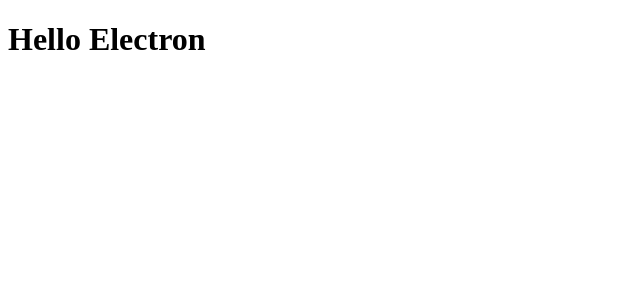
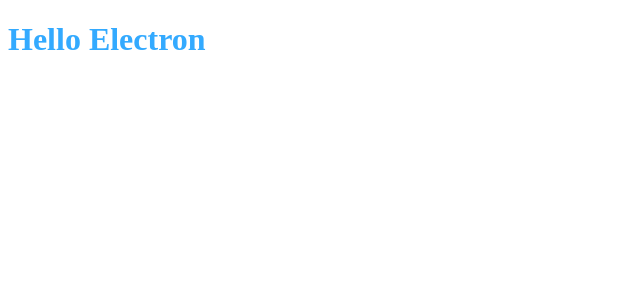
Before and after one commit to vikiboss/gs-helper, a React app: page / in a window 1280 px wide. Shown: the top 300 px of the page, without its empty margins (0-640 px from the left). Built offline with nearby package versions, Linux system fonts and the light colour scheme.

Commit message:
➕ add less css support

```diff
--- a/package.json
+++ b/package.json
@@ -35,6 +35,8 @@
     "eslint": "^8.0.1",
     "eslint-plugin-import": "^2.25.0",
     "fork-ts-checker-webpack-plugin": "^6.0.1",
+    "less": "^4.1.2",
+    "less-loader": "^10.2.0",
     "node-loader": "^2.0.0",
     "style-loader": "^3.0.0",
     "ts-loader": "^9.2.2",
--- a/src/App.tsx
+++ b/src/App.tsx
@@ -1,4 +1,6 @@
-import React from 'react';
+import React from "react";
+
+import "./style.less";
 
 const App: React.FC = () => {
   return <h1>Hello Electron</h1>;
--- /dev/null
+++ b/src/style.less
@@ -0,0 +1,3 @@
+h1 {
+  color: #3af;
+}
--- a/webpack/rules.js
+++ b/webpack/rules.js
@@ -1,4 +1,8 @@
 module.exports = [
+  {
+    test: /\.less$/i,
+    use: ["style-loader", "css-loader", "less-loader"]
+  },
   {
     test: /native_modules\/.+\.node$/,
     use: "node-loader"
```
Also changed, not shown: 1 other file (tests, documents, lock files or other folders).
